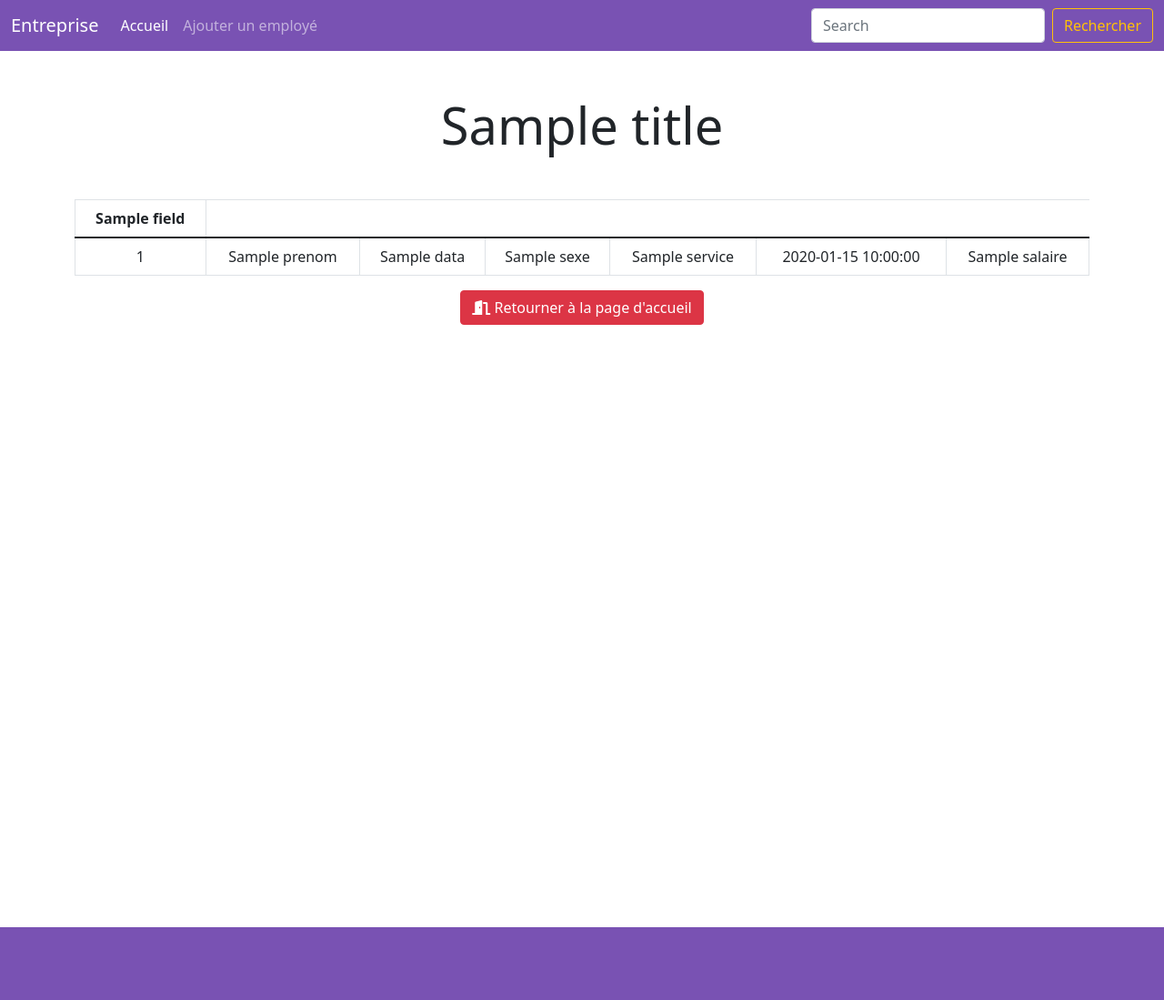
After one commit to Wael-C/git_crud, a PHP site: the page made by view/detail-employe.php in a window 1280 px wide. The commit adds this page. Shown: the whole page at 91% size. Run offline with PHP 8.4, Linux system fonts and the light colour scheme; tables that the repository leaves empty or names only in its code hold one stand-in row (values such as "Sample post"); the template is opened without the code that fills it: most values are stand-ins (such as "Sample title", 1, 10 or a date in 2020); some libraries are stand-ins or nearby versions.

Commit message:
ajout du travail effectué

```diff
--- /dev/null
+++ b/view/detail-employe.php
@@ -0,0 +1,41 @@
+<?php
+
+// echo '<pre>';
+// print_r($data);
+// echo '</pre>';
+// echo '<pre>';
+// print_r($fields);
+// echo '</pre>';
+?>
+
+<table class="table table-bordered text-center">
+
+    <thead>
+        <tr>
+            <?php foreach($fields as $value): ?>
+            <th><?= $value['Field'] ?></th>
+            <?php endforeach; ?>
+        </tr>
+    </thead>
+
+    <tbody>
+        <tr>
+            <td><?= $data['id_employes']?></td>
+            <td><?= $data['prenom']?></td>
+            <td><?= $data['nom']?></td>
+            <td><?= $data['sexe']?></td>
+            <td><?= $data['service']?></td>
+            <td><?= $data['date_embauche']?></td>
+            <td><?= $data['salaire']?></td>
+
+
+
+
+        </tr>
+    </tbody>
+
+</table>
+
+<div class="jumbotron text-center">
+    <a href="http://localhost/phpoo/11-CRUD/" class="btn btn-danger"><i class="fas fa-door-open"></i> Retourner à la page d'accueil</a>
+</div>
--- /dev/null
+++ b/view/layout.php
@@ -0,0 +1,57 @@
+<!doctype html>
+<html lang="fr">
+    <head>
+        <!-- Required meta tags -->
+        <meta charset="utf-8">
+        <meta name="viewport" content="width=device-width, initial-scale=1">
+
+        <link rel="stylesheet" href="https://pro.fontawesome.com/releases/v5.10.0/css/all.css" integrity="sha384-AYmEC3Yw5cVb3ZcuHtOA93w35dYTsvhLPVnYs9eStHfGJvOvKxVfELGroGkvsg+p" crossorigin="anonymous"/>
+
+        <!-- Bootstrap CSS -->
+        <link href="https://cdn.jsdelivr.net/npm/bootstrap@5.1.1/dist/css/bootstrap.min.css" rel="stylesheet" integrity="sha384-F3w7mX95PdgyTmZZMECAngseQB83DfGTowi0iMjiWaeVhAn4FJkqJByhZMI3AhiU" crossorigin="anonymous">
+
+        <title>CRUD Entreprise</title>
+    </head>
+    <body>
+        <nav class="navbar navbar-expand-lg navbar-dark" style="background-color: #7952B3;">
+            <div class="container-fluid">
+                <a class="navbar-brand" href="#">Entreprise</a>
+                <button class="navbar-toggler" type="button" data-bs-toggle="collapse" data-bs-target="#navbarSupportedContent" aria-controls="navbarSupportedContent" aria-expanded="false" aria-label="Toggle navigation">
+                    <span class="navbar-toggler-icon"></span>
+                </button>
+                <div class="collapse navbar-collapse" id="navbarSupportedContent">
+                    <ul class="navbar-nav me-auto mb-2 mb-lg-0">
+                        <li class="nav-item">
+                            <a class="nav-link active" aria-current="page" href="#">Accueil</a>
+                        </li>
+                        <li class="nav-item">
+                            <a class="nav-link" href="#">Ajouter un employé</a>
+                        </li>
+                    </ul>
+                    <form class="d-flex">
+                        <input class="form-control me-2" type="search" placeholder="Search" aria-label="Search">
+                        <button class="btn btn-outline-warning" type="submit">Rechercher</button>
+                    </form>
+                </div>
+            </div>
+        </nav>
+
+        <h1 class="display-4 text-center my-5"><?= $title ?></h1>
+
+        <div class="container pb-5" style="min-height: 800px">
+
+
+        <!-- Affichage des templates stockés dans la variable $content dans la méthode render() du controller -->
+        <?= $content ?>
+
+        </div>
+
+        <footer class="jombotron" style="background-color: #7952B3; min-height: 80px">
+
+        </footer>
+
+
+        <!-- Option 1: Bootstrap Bundle with Popper -->
+        <script src="https://cdn.jsdelivr.net/npm/bootstrap@5.1.1/dist/js/bootstrap.bundle.min.js" integrity="sha384-/bQdsTh/da6pkI1MST/rWKFNjaCP5gBSY4sEBT38Q/9RBh9AH40zEOg7Hlq2THRZ" crossorigin="anonymous"></script>
+    </body>
+</html>
```
Also changed, not shown: app/config.xml (added, +8 -0 lines), autoload.php (+28 -0 lines), controller/Controller.php (added, +92 -0 lines), index.php (+10 -2 lines), model/EntityRepository.php (added, +93 -0 lines), view/affichage-employes.php (added, +35 -0 lines).
